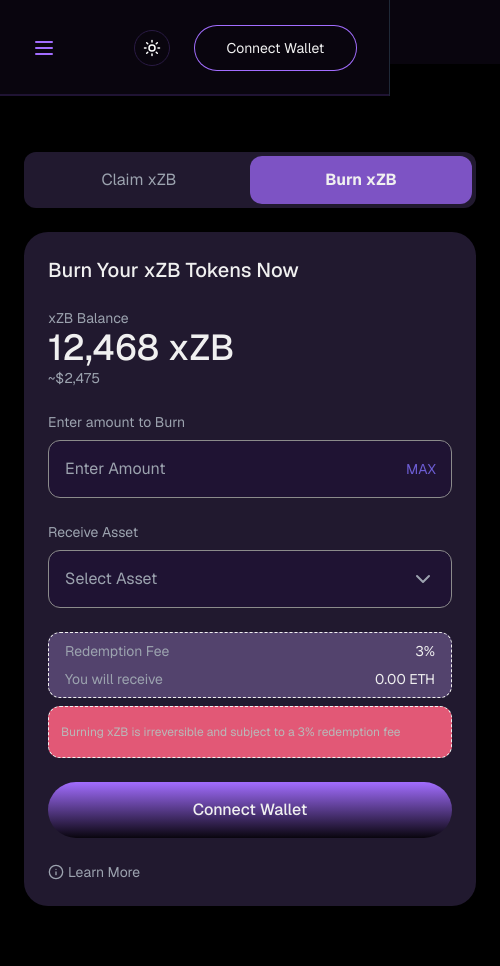
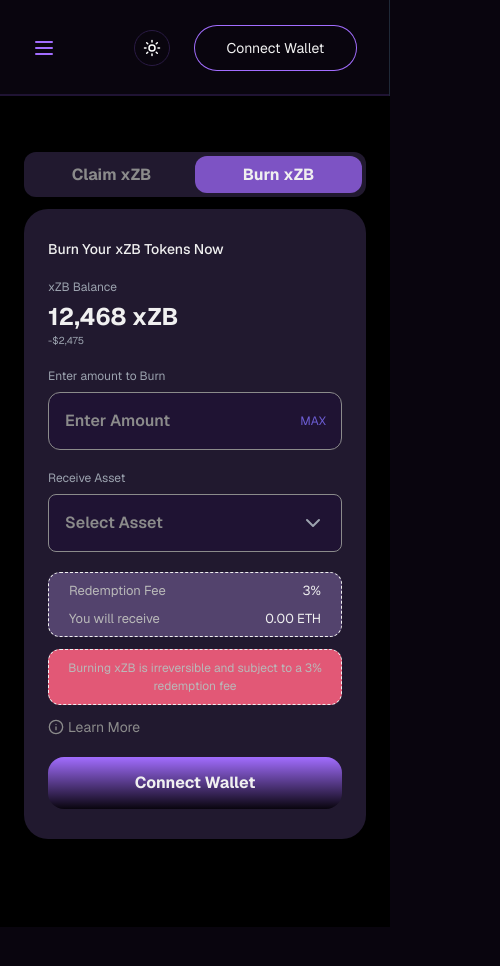
Before and after one commit to stephanniegb/ZeroXBridge_Frontend, a Next.js app: page /dashboard/claim-burn in a window 390 px wide. Both pictures are taken after a click on the button "Burn xZB". Shown: the top 966 px of the page, 500 px wide, since content can reach past the window. After the commit the page ends 927 px from the top, so only its background shows below. Built offline with nearby package versions, Linux system fonts and the light colour scheme.

Commit message:
feat: responsive claim burn page

```diff
--- a/app/components/claim-burn.tsx
+++ b/app/components/claim-burn.tsx
@@ -1,6 +1,6 @@
-import React, { useState } from 'react';
-import { ChevronDown, Info } from 'lucide-react';
-import Image from 'next/image';
+import React, { useState } from "react";
+import { ChevronDown, Info } from "lucide-react";
+import Image from "next/image";
 
 interface TokenData {
   available: number;
@@ -26,23 +26,23 @@ interface XZBInterfaceProps {
 
 const SAMPLE_ASSETS: Asset[] = [
   {
-    id: '1',
-    name: 'Ethereum',
-    symbol: 'ETH',
-    icon: '/token.svg'
+    id: "1",
+    name: "Ethereum",
+    symbol: "ETH",
+    icon: "/token.svg",
   },
   {
-    id: '2',
-    name: 'USD Coin',
-    symbol: 'USDC',
-    icon: '/token.svg'
+    id: "2",
+    name: "USD Coin",
+    symbol: "USDC",
+    icon: "/token.svg",
   },
   {
-    id: '3',
-    name: 'Tether',
-    symbol: 'USDT',
-    icon: '/token.svg'
-  }
+    id: "3",
+    name: "Tether",
+    symbol: "USDT",
+    icon: "/token.svg",
+  },
 ];
 
 const XZBInterface: React.FC<XZBInterfaceProps> = ({
@@ -51,11 +51,11 @@ const XZBInterface: React.FC<XZBInterfaceProps> = ({
   onBurn,
   onConnect,
   isConnected,
-  isDarkMode
+  isDarkMode,
 }) => {
-  const [activeTab, setActiveTab] = useState<'claim' | 'burn'>('claim');
+  const [activeTab, setActiveTab] = useState<"claim" | "burn">("claim");
   const [selectedAsset, setSelectedAsset] = useState<Asset | null>(null);
-  const [burnAmount, setBurnAmount] = useState<string>('');
+  const [burnAmount, setBurnAmount] = useState<string>("");
   const [isAssetSelectorOpen, setIsAssetSelectorOpen] = useState(false);
 
   const calculateRedemptionAmount = (amount: string) => {
@@ -70,26 +70,24 @@ const XZBInterface: React.FC<XZBInterfaceProps> = ({
 
   return (
     <div
-      className={`w-[500px] 2xl:scale-150 rounded-3xl p-6 ${
+      className={` w-full lg:w-[500px] 2xl:scale-150 rounded-3xl p-6 ${
         isDarkMode ? "text-white" : "text-black"
       }`}
     >
       {/* Tab Buttons */}
       <div
-        className={`flex rounded-xl ${
+        className={`flex rounded-xl font-bold ${
           isDarkMode ? "bg-[#21192F]" : "bg-[#ECE1FF]"
-        } p-1 mb-6`}
+        } p-1 mb-3 lg:mb-6`}
       >
         <button
-          className={`flex-1 py-3 px-6 rounded-xl transition-all ${
+          className={`flex-1 py-[6.5px] lg:py-3 px-6 rounded-xl transition-all ${
             activeTab === "claim"
-              ? `bg-[#7D53C4] font-bold ${
-                  isDarkMode ? "text-white" : "text-[#09050E]"
-                }`
+              ? "bg-[#7D53C4] text-white"
               : `${
                   isDarkMode
-                    ? "text-gray-400 hover:text-white"
-                    : "text-[#09050E]"
+                    ? "text-[#8B8B8B] hover:text-white"
+                    : "text-[#53436D]"
                 }`
           }`}
           onClick={() => setActiveTab("claim")}
@@ -97,15 +95,13 @@ const XZBInterface: React.FC<XZBInterfaceProps> = ({
           Claim xZB
         </button>
         <button
-          className={`flex-1 py-3 px-6 rounded-xl transition-all ${
+          className={`flex-1 py-[6.5px] lg:py-3 px-6 rounded-xl transition-all ${
             activeTab === "burn"
-              ? `bg-[#7D53C4] font-bold ${
-                  isDarkMode ? "text-white" : "text-[#09050E]"
-                }`
+              ? "bg-[#7D53C4] font-bold text-white"
               : `${
                   isDarkMode
-                    ? "text-gray-400 hover:text-white"
-                    : "text-[#09050E]"
+                    ? "text-[#8B8B8B] hover:text-white"
+                    : "text-[#53436D]"
                 }`
           }`}
           onClick={() => setActiveTab("burn")}
@@ -115,12 +111,12 @@ const XZBInterface: React.FC<XZBInterfaceProps> = ({
       </div>
 
       <div
-        className={`space-y-6 ${
+        className={`space-y-5 lg:space-y-6 ${
           isDarkMode ? "bg-[#21192F]" : "bg-[#F8F4FF]"
-        } rounded-3xl p-6 w-full`}
+        } rounded-3xl lg:px-[37px] lg:pt-5 pb-[30px] pt-[30px] px-6 w-full`}
       >
         {/* Title */}
-        <h2 className="text-xl font-medium">
+        <h2 className="text-sm lg:text-lg font-medium">
           {activeTab === "claim"
             ? "Claim Your xZB Tokens Now"
             : "Burn Your xZB Tokens Now"}
@@ -131,35 +127,31 @@ const XZBInterface: React.FC<XZBInterfaceProps> = ({
           <p
             className={`${
               isDarkMode ? "text-gray-400" : "text-[#09050E]"
-            } text-sm`}
+            } text-xs md:text-sm`}
           >
             {activeTab === "claim" ? "Available to claim" : "xZB Balance"}
           </p>
-          <div className="flex items-baseline gap-2">
-            <p className="text-4xl font-medium">
+          <p className="text-2xl font-bold lg:text-3xl lg:font-medium lg:mt-[3px] mt-[6px]">
             {activeTab === "claim"
               ? tokenData.available.toLocaleString()
               : tokenData.balance.toLocaleString()}{" "}
             xZB
           </p>
-          </div>
           <p
             className={`${
               isDarkMode ? "text-gray-400" : "text-[#09050E]"
-            } text-sm`}
+            } text-[10px] md:text-sm`}
           >
-            ~${tokenData.usdValue.toLocaleString()}
+            -${tokenData.usdValue.toLocaleString()}
           </p>
         </div>
 
         {activeTab === "burn" && (
-          <div className="space-y-4">
-            {/* Amount Input */}
           <div>
             <p
               className={`${
                 isDarkMode ? "text-gray-400" : "text-[#53436D]"
-                } text-sm mb-2`}
+              } text-xs mb:text-sm mb-2 lg:mb-1`}
             >
               Enter amount to Burn
             </p>
@@ -168,20 +160,19 @@ const XZBInterface: React.FC<XZBInterfaceProps> = ({
                 type="text"
                 value={burnAmount}
                 onChange={(e) => setBurnAmount(e.target.value)}
-                  className={`w-full ${
-                    isDarkMode ? "bg-[#1F1333]" : "bg-[#ECE1FF]"
-                  } border border-[#8B8B8B] rounded-xl p-4 pr-16 ${
-                    isDarkMode ? "text-white" : "text-black"
-                  }`}
+                className={`w-full font-semibold ${
+                  isDarkMode
+                    ? "bg-[#1F1333] text-[#8B8B8B] placeholder:text-[#8B8B8B]"
+                    : "bg-[#ECE1FF] text-[#09050E] placeholder:text-[#09050E]"
+                } border border-[#8B8B8B] rounded-xl p-4 pr-16`}
                 placeholder="Enter Amount"
               />
               <button
-                  className="absolute right-4 top-1/2 -translate-y-1/2 text-[#6c5dd3] text-sm"
+                className="absolute right-4 top-1/2 -translate-y-1/2 text-[#6c5dd3] text-xs lg:text-sm"
                 onClick={() => setBurnAmount(tokenData.balance.toString())}
               >
                 MAX
               </button>
-              </div>
             </div>
           </div>
         )}
@@ -191,14 +182,14 @@ const XZBInterface: React.FC<XZBInterfaceProps> = ({
           <p
             className={`${
               isDarkMode ? "text-gray-400" : "text-[#53436D]"
-            } text-sm mb-2`}
+            } text-xs mb:text-sm mb-2 lg:mb-1`}
           >
             {activeTab === "burn" ? "Receive Asset" : "Select Asset"}
           </p>
           <button
             className={`w-full ${
               isDarkMode ? "bg-[#1F1333]" : "bg-[#ECE1FF]"
-            } rounded-xl p-4 flex justify-between items-center border border-[#8B8B8B]`}
+            } rounded-lg lg:rounded-xl p-4 lg:p-4 flex justify-between items-center border-[.2px] lg:border border-[#8B8B8B]`}
             onClick={() => setIsAssetSelectorOpen(!isAssetSelectorOpen)}
           >
             {selectedAsset ? (
@@ -216,7 +207,13 @@ const XZBInterface: React.FC<XZBInterfaceProps> = ({
                 </span>
               </div>
             ) : (
-              <span className="text-gray-400">Select Asset</span>
+              <span
+                className={`font-semibold ${
+                  isDarkMode ? "text-[#8B8B8B]" : "text-[#09050E]"
+                }`}
+              >
+                Select Asset
+              </span>
             )}
             <ChevronDown
               className={`text-gray-400 transition-transform ${
@@ -253,17 +250,19 @@ const XZBInterface: React.FC<XZBInterfaceProps> = ({
         </div>
 
         {/* Info Box */}
-        <div className="rounded-xl space-y-2">
+        <div className="rounded-xl lg:space-y-[10px] space-y-3">
           {activeTab === "claim" ? (
             <div
               className={`flex items-center gap-2 ${
-                isDarkMode ? "bg-[#53436D]" : "bg-[#9584B0]"
-              } border border-dashed border-white rounded-xl py-4 px-3 text-[12px] w-full`}
+                isDarkMode
+                  ? "bg-[#53436D] border border-dashed border-white"
+                  : "bg-[#9584B0]"
+              } rounded-xl py-[9px] lg:py-4 px-6 w-full`}
             >
               <p
                 className={`${
-                  isDarkMode ? "text-gray-400" : "text-[#53436D]"
-                } text-sm`}
+                  isDarkMode ? "text-[#D4D4D4]" : "text-[#53436D]"
+                } text-xs md:text-sm text-center lg:font-semibold font-light`}
               >
                 You will receive xZB Tokens on Starknet after claiming
               </p>
@@ -272,23 +271,25 @@ const XZBInterface: React.FC<XZBInterfaceProps> = ({
             <>
               <div
                 className={`${
-                  isDarkMode ? "bg-[#53436D]" : "bg-[#9584B0]"
-                } rounded-xl px-4 py-2 border border-dashed border-white text-[14px]`}
+                  isDarkMode
+                    ? "bg-[#53436D] border border-dashed border-white"
+                    : "bg-[#9584B0]"
+                } rounded-xl px-5 lg:py-3 py-2 text-[13px] mb:text-sm`}
               >
-                <div className="flex justify-between text-sm mb-2">
+                <div className="flex justify-between mb-2">
                   <span
                     className={`${
-                      isDarkMode ? "text-gray-400" : "text-[#53436D]"
+                      isDarkMode ? "text-[#B9B9B9]" : "text-[#53436D]"
                     }`}
                   >
                     Redemption Fee
                   </span>
                   <span>3%</span>
                 </div>
-                <div className="flex justify-between text-sm">
+                <div className="flex justify-between">
                   <span
                     className={`${
-                      isDarkMode ? "text-gray-400" : "text-[#53436D]"
+                      isDarkMode ? "text-[#B9B9B9]" : "text-[#53436D]"
                     }`}
                   >
                     You will receive
@@ -296,17 +297,32 @@ const XZBInterface: React.FC<XZBInterfaceProps> = ({
                   <span>{calculateRedemptionAmount(burnAmount)} ETH</span>
                 </div>
               </div>
-              <div className="mt-4 bg-[#E25876] text-[#B9B9B9] rounded-xl py-4 px-3 text-[12px] border border-dashed border-white">
+              <div
+                className={`mt-4 bg-[#E25876] ${
+                  isDarkMode
+                    ? "text-[#B9B9B9] border border-dashed border-white"
+                    : "text-[#D4D4D4]"
+                } rounded-xl  py-[9px] lg:py-6 px-4 text-center text-[12px] `}
+              >
                 Burning xZB is irreversible and subject to a 3% redemption fee
               </div>
             </>
           )}
+          {/* Learn More */}
+          <button
+            className={`flex items-center gap-1 ${
+              isDarkMode ? "text-[#8B8B8B]" : "text-[#53436D]"
+            } text-sm`}
+          >
+            <Info size={16} />
+            Learn More
+          </button>
         </div>
 
         {/* Action Button */}
         {isConnected ? (
           <button
-            className={`w-full bg-gradient-to-b from-[#A26DFF] to-[#09050E] hover:bg-[#5a4eb8] rounded-full p-4 font-medium transition-colors ${
+            className={`w-full bg-gradient-to-b from-[#A26DFF] to-[#09050E] hover:bg-[#5a4eb8] rounded-2xl p-[14px] lg:p-4 font-bold lg:font-medium transition-colors ${
               !isDarkMode && "text-white"
             }`}
             onClick={() =>
@@ -319,7 +335,7 @@ const XZBInterface: React.FC<XZBInterfaceProps> = ({
           </button>
         ) : (
           <button
-            className={`w-full bg-gradient-to-b from-[#A26DFF] to-[#09050E] hover:bg-[#5a4eb8] rounded-full p-4 font-medium transition-colors ${
+            className={`w-full bg-gradient-to-b from-[#A26DFF] to-[#09050E] hover:bg-[#5a4eb8] rounded-2xl p-[14px] lg:p-4 font-bold lg:font-medium transition-colors ${
               !isDarkMode && "text-white"
             }`}
             onClick={onConnect}
@@ -327,16 +343,6 @@ const XZBInterface: React.FC<XZBInterfaceProps> = ({
             Connect Wallet
           </button>
         )}
-
-        {/* Learn More */}
-        <button
-          className={`flex items-center gap-1 ${
-            isDarkMode ? "text-gray-400" : "text-[#09050E]"
-          } text-sm`}
-        >
-          <Info size={16} />
-          Learn More
-        </button>
       </div>
     </div>
   );
--- a/app/globals.css
+++ b/app/globals.css
@@ -4,7 +4,7 @@
 
 /* Theme Variables */
 :root {
-  --background-light: #09050E;
+  --background-light: #09050e;
   --foreground-light: #171717;
   --primary-light: #a26dff;
   --purple-light: #a26dff;
@@ -12,7 +12,7 @@
   --white-2-light: #d4d4d4;
 
   --background-dark: #09050e;
-  --foreground-dark: #09050E;
+  --foreground-dark: #09050e;
   --primary-dark: #a26dff;
   --purple-dark: #a26dff;
   --white-dark: #1e1e1e;
@@ -31,7 +31,7 @@
 @media (prefers-color-scheme: dark) {
   :root {
     --background: #edebf0;
-    --foreground: #D4D4D4;
+    --foreground: #d4d4d4;
   }
 }
 
@@ -76,6 +76,10 @@ body {
   bottom: -150px;
 }
 
+.gradient-border {
+  @apply bg-gradient-to-b from-[#A26DFF] to-[#A26DFF] p-[0.7px] rounded-full;
+}
+
 /* Custom Range Slider */
 .custom-range {
   @apply w-full appearance-none cursor-pointer;
@@ -95,18 +99,30 @@ body {
 
 /* Footer Styling */
 .footer-gradient {
-  background: linear-gradient(180deg, rgba(9, 5, 14, 1) 0%, rgba(74, 42, 130, 1) 100%);
+  background: linear-gradient(
+    180deg,
+    rgba(9, 5, 14, 1) 0%,
+    rgba(74, 42, 130, 1) 100%
+  );
 }
 
 .footer-background {
   position: absolute;
   inset: 0;
-  background: linear-gradient(180deg, rgba(9, 5, 14, 1) 0%, rgba(74, 42, 130, 1) 100%);
+  background: linear-gradient(
+    180deg,
+    rgba(9, 5, 14, 1) 0%,
+    rgba(74, 42, 130, 1) 100%
+  );
   pointer-events: none;
 }
 
 .footer-background-text {
-  background: linear-gradient(180deg, rgba(0, 0, 0, 0.8) 0%, rgba(74, 42, 130, 0.3) 100%);
+  background: linear-gradient(
+    180deg,
+    rgba(0, 0, 0, 0.8) 0%,
+    rgba(74, 42, 130, 0.3) 100%
+  );
   -webkit-background-clip: text;
   background-clip: text;
   -webkit-text-fill-color: transparent;
```
Lines whose indentation alone changed are shown as unchanged.
